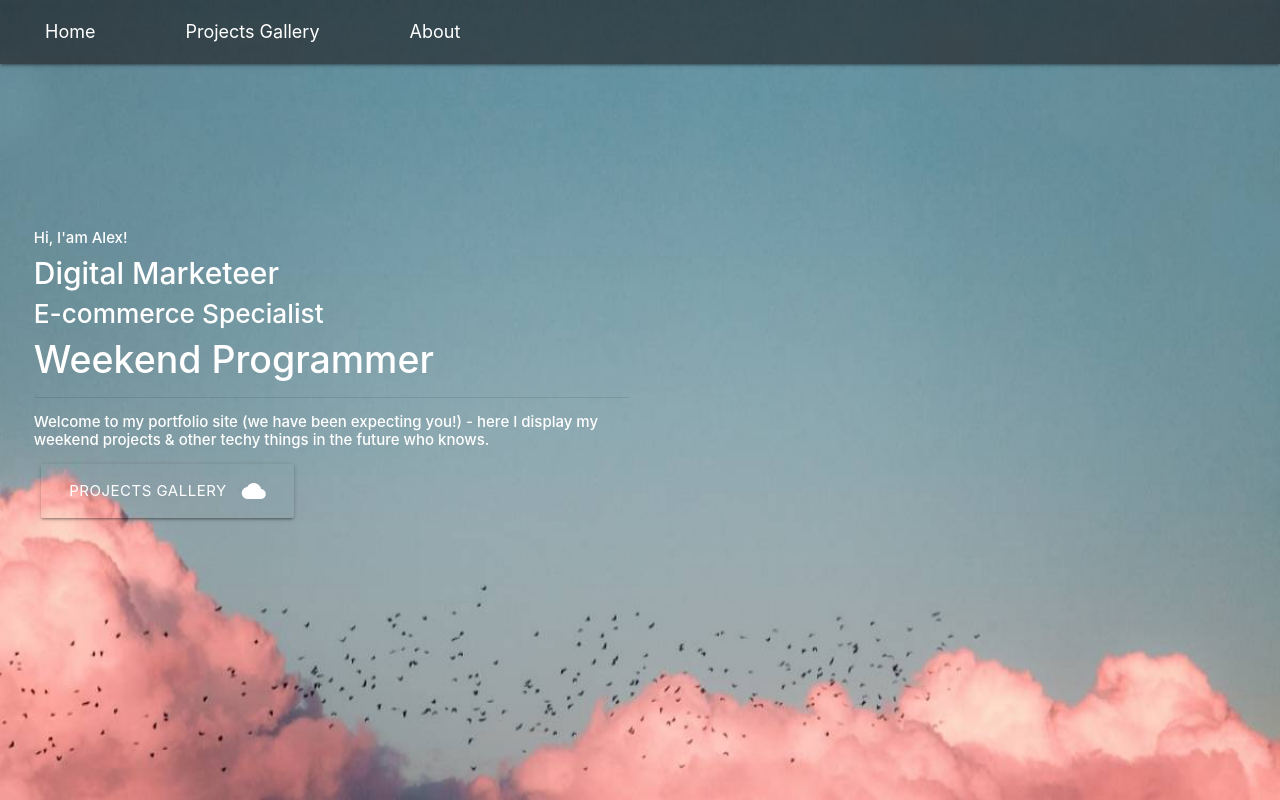
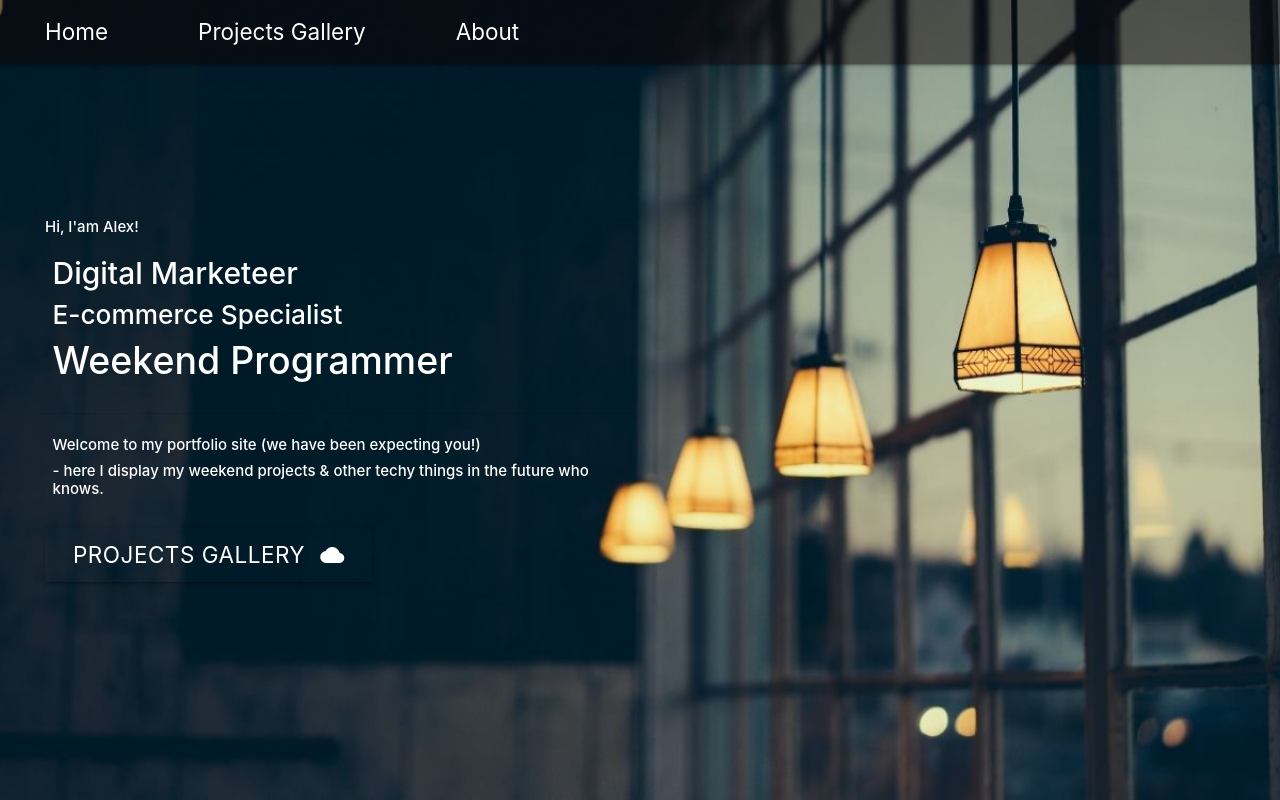
Before and after one commit to a-telier/portfolio, a Flask app: page / in a window 1280 px wide. Run offline with Flask 2, Linux system fonts and the light colour scheme; some libraries are stand-ins or nearby versions.

Commit message:
added styling to text landing

```diff
--- a/static/css/style.css
+++ b/static/css/style.css
@@ -1,3 +1,15 @@
 body{
     font-family: Lato;
   }
+h1{
+  font-size: 3em;
+}
+h2{
+  font-size: 2.5em;
+}
+h2{
+  font-size: 2em;
+}
+h6{
+  font-size: 1.5em;
+}
--- a/templates/base.html
+++ b/templates/base.html
@@ -58,13 +58,10 @@
       z-index: 3;
   }
   .link{
-      font-size: 1.2em;
+      font-size: 1.5em;
   }
   .link:hover{
     color:rosybrown;
-  }
-  .list-inline-item{
-      font-size: 2em;
   }
   .sidenav-overlay {
       position: fixed;
--- a/templates/index.html
+++ b/templates/index.html
@@ -17,7 +17,7 @@
         justify-content: left;
         align-items: left;">
             <!-- Image -->
-            <img src="{{url_for('static', filename='img/4.jpg')}}"
+            <img src="{{url_for('static', filename='img/lights.jpg')}}"
             class="fixed-top"
             style="
             height: 100%;
@@ -26,20 +26,24 @@
             background-repeat: no-repeat;
             z-index: -1 !important;">
             <!-- Text -->
-            <div class="col-lg-6 col-sm-10 my-auto m-1 pb-5
+            <div class="col-lg-6 col-sm-10 my-auto m-2 pb-6
             text-white align-left
-            animate__animated animate__fadeInLeft">
-                <h6>Hi, I'am Alex!</h6>
-                <h2>Digital Marketeer</h2>
-                <h3>E-commerce Specialist</h3>
-                <h1>Weekend Programmer</h1>
+            animate__animated animate__fadeInLeft"
+            style="">
+                <h6 class="m-1 p-1">Hi, I'am Alex!</h6>
+                <div class="m-2 p-2">
+                    <h2>Digital Marketeer</h2>
+                    <h3>E-commerce Specialist</h3>
+                    <h1>Weekend Programmer</h1>
+                </div>
                 <hr>
-                <h6>
-                    Welcome to my portfolio site (we have been expecting you!)
-                    - here I display my weekend projects & other techy things in the future who knows.
-                </h6>
+                <div class="m-2 p-2">
+                <h6>Welcome to my portfolio site (we have been expecting you!)</h6>
+                <h6>- here I display my weekend projects & other techy things in the future who knows.</h6>
+                </div>
                 <div class="p-2">
-                    <a class="waves-effect waves-light transparent btn-large"><i class="material-icons right">cloud</i>Projects Gallery</a>
+                    <a class="waves-effect waves-light transparent btn-large link" href="{{ url_for('work')}}">
+                        <i class="material-icons right">cloud</i>Projects Gallery</a>
                 </div>
             </div>
         </div>
--- a/templates/work.html
+++ b/templates/work.html
@@ -17,7 +17,7 @@ padding:0;">
       align-items: center;">
         <!-- Image -->
         <img id=""
-        src="{{url_for('static', filename='img/4.jpg')}}"
+        src="{{url_for('static', filename='img/lights.jpg')}}"
         class="w-100 mt-0"
         style="
         height: 300px;
```
Also changed, not shown: static/img/1.jpg (deleted), static/img/2.jpg (deleted), static/img/3.jpg (deleted), static/img/4.jpg (deleted), static/img/abstract.jpg (renamed from static/img/jr-korpa-wzkv5p5CIRk-unsplash.jpg), static/img/clouds-dark.jpg (added), static/img/clouds-short.jpg (added), static/img/coffee.jpg (added), static/img/colorful.jpg (added), static/img/concrete.jpg (added), static/img/lamps.jpg (added), static/img/lights.jpg (added), static/img/lights.png (deleted), 1 other file.
